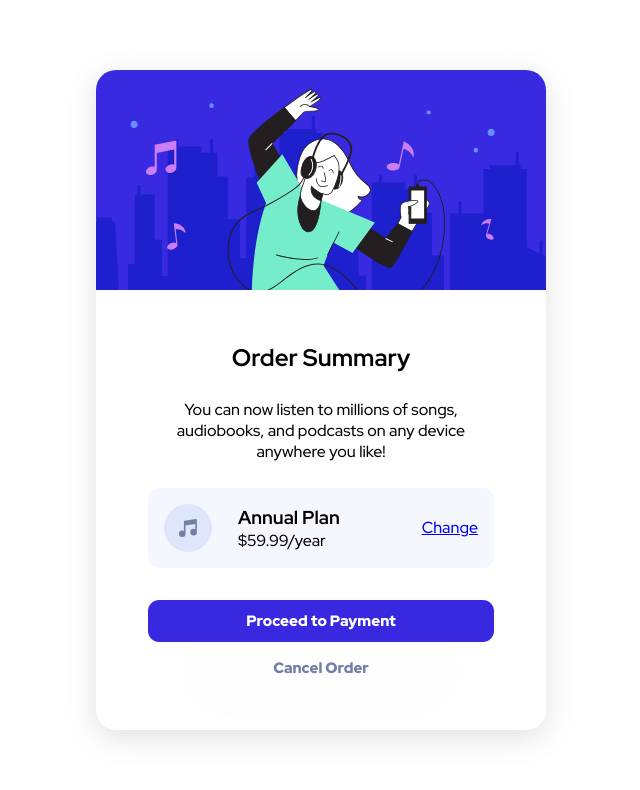
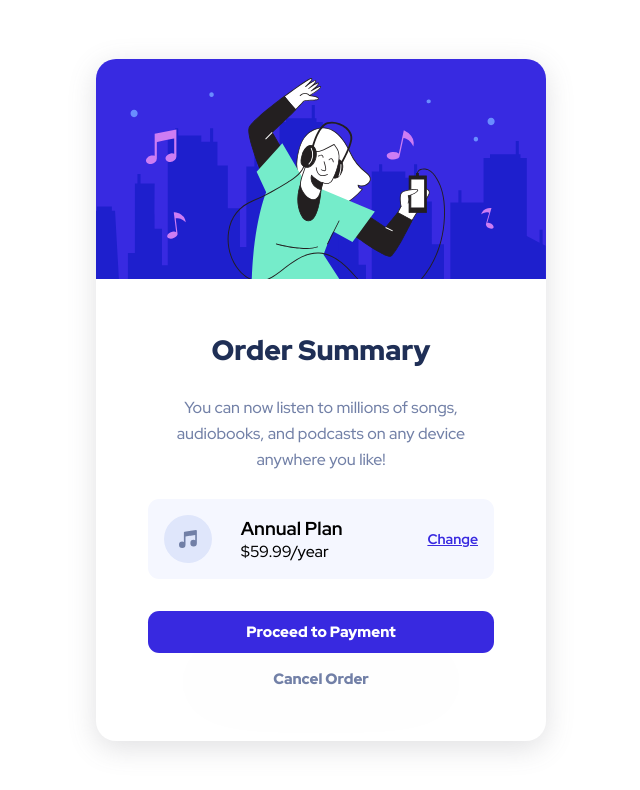
Before and after one commit to KingJosephI/order-summary-component-main, a plain HTML site: page index.html in a window 1280 px wide. Shown: the whole page, without its empty margins (319-959 px from the left). Drawn offline with Linux system fonts and the light colour scheme.

Commit message:
style: make the section heading bolder and increase its size

```diff
--- a/index.html
+++ b/index.html
@@ -43,6 +43,12 @@
         box-shadow: rgba(100, 100, 111, 0.2) 0px 7px 29px 0px;
       }
 
+      section h1 {
+        font-size: 1.75rem;
+        font-weight: 900;
+        color: var(--dark-blue);
+      }
+
       .hero {
         min-height: 13.75rem;
         background-image: url('./images/illustration-hero.svg');
@@ -66,8 +72,21 @@
 
       .description > p {
         padding: 1.625rem 0;
+        font-size: 1rem;
+        font-weight: 500;
+        line-height: 1.625rem;
+        color: var(--desaturated-blue);
+      }
+      .change-link,
+      .change-link:visited {
+        color: var(--bright-blue);
+        font-weight: 700;
+        font-size: 0.875rem;
       }
 
+      .change-link:hover {
+        text-decoration: none;
+      }
       .actions {
         padding-top: 2rem;
       }
@@ -91,6 +110,10 @@
       .actions .cancel-button {
         margin-top: 1rem;
         color: var(--desaturated-blue);
+      }
+
+      .actions .cancel-button:hover {
+        color: var(--dark-blue);
       }
 
       .pricing__details {
```
